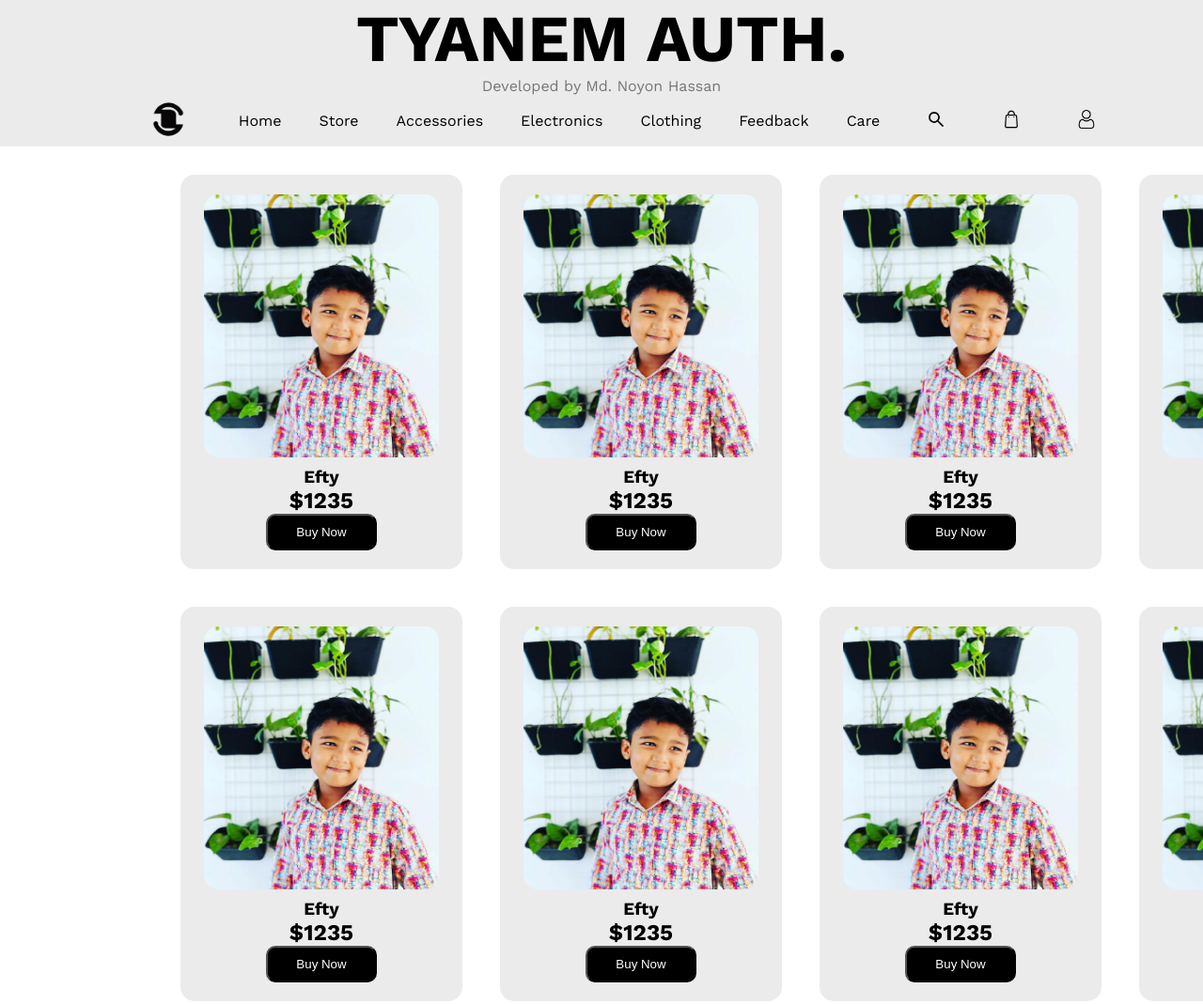
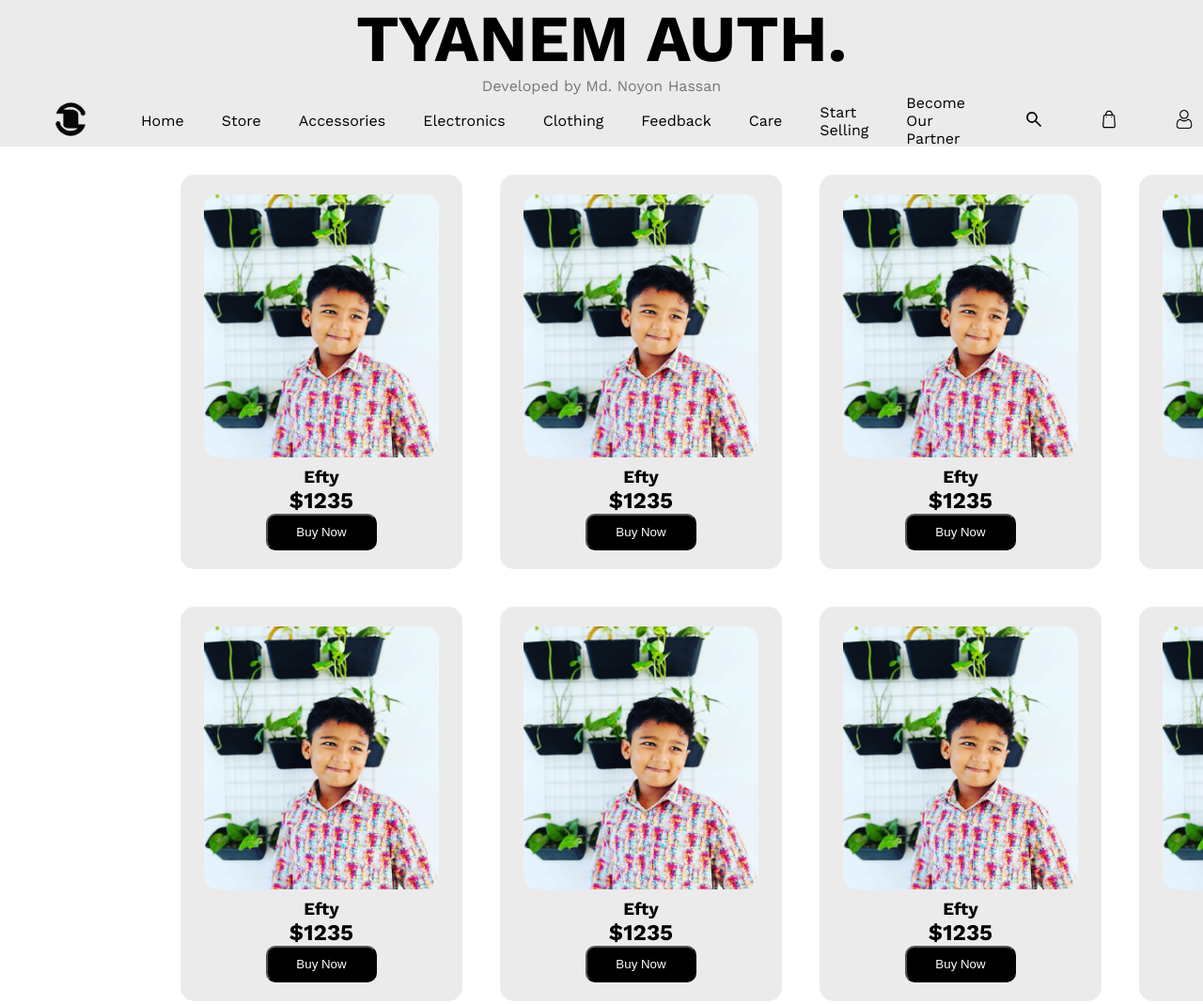
Before and after one commit to noyonhassan586/Tyanem, a plain HTML site: page index.html in a window 1280 px wide. Shown: the top 1069 px of the page at 94% size. Drawn offline with nearby package versions, Linux system fonts and the light colour scheme.

Commit message:
Edited The Navbar

```diff
--- a/index.html
+++ b/index.html
@@ -24,6 +24,8 @@
             <li><a href="#">Clothing</a></li>
             <li><a href="#">Feedback</a></li>
             <li><a href="#">Care</a></li>
+            <li><a href="#">Start Selling</a></li>
+            <li><a href="#">Become Our Partner</a></li>
             <li><img src="Navbar Assets/Search-Icon.png" alt="Search"></li>
             <li><a href="#"><img src="Navbar Assets/Cart_2.png" alt="Cart"></a></li>
             <li><a href="#"><img src="Navbar Assets/Login.png" alt="Log In"></a></li>
```
